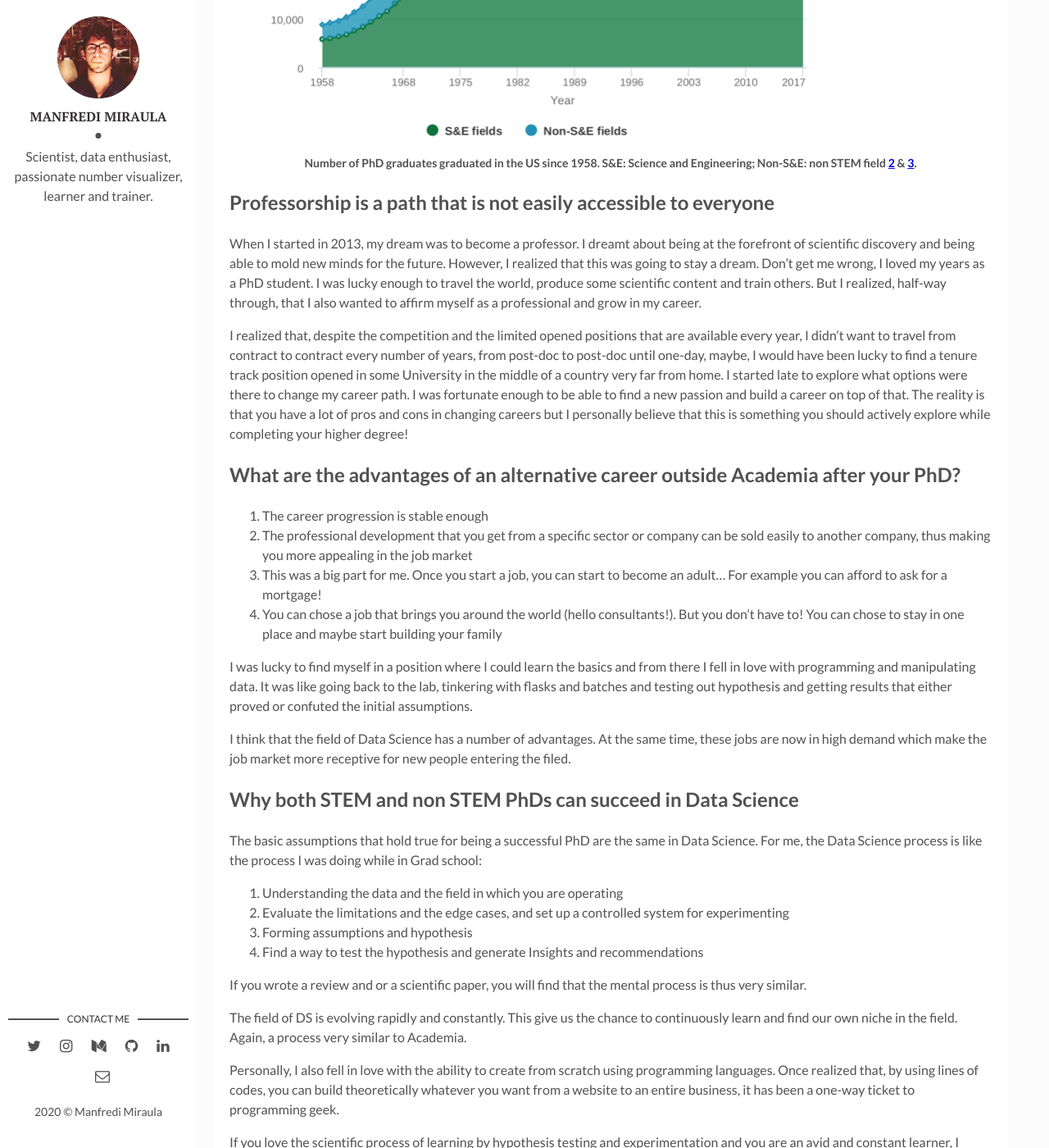
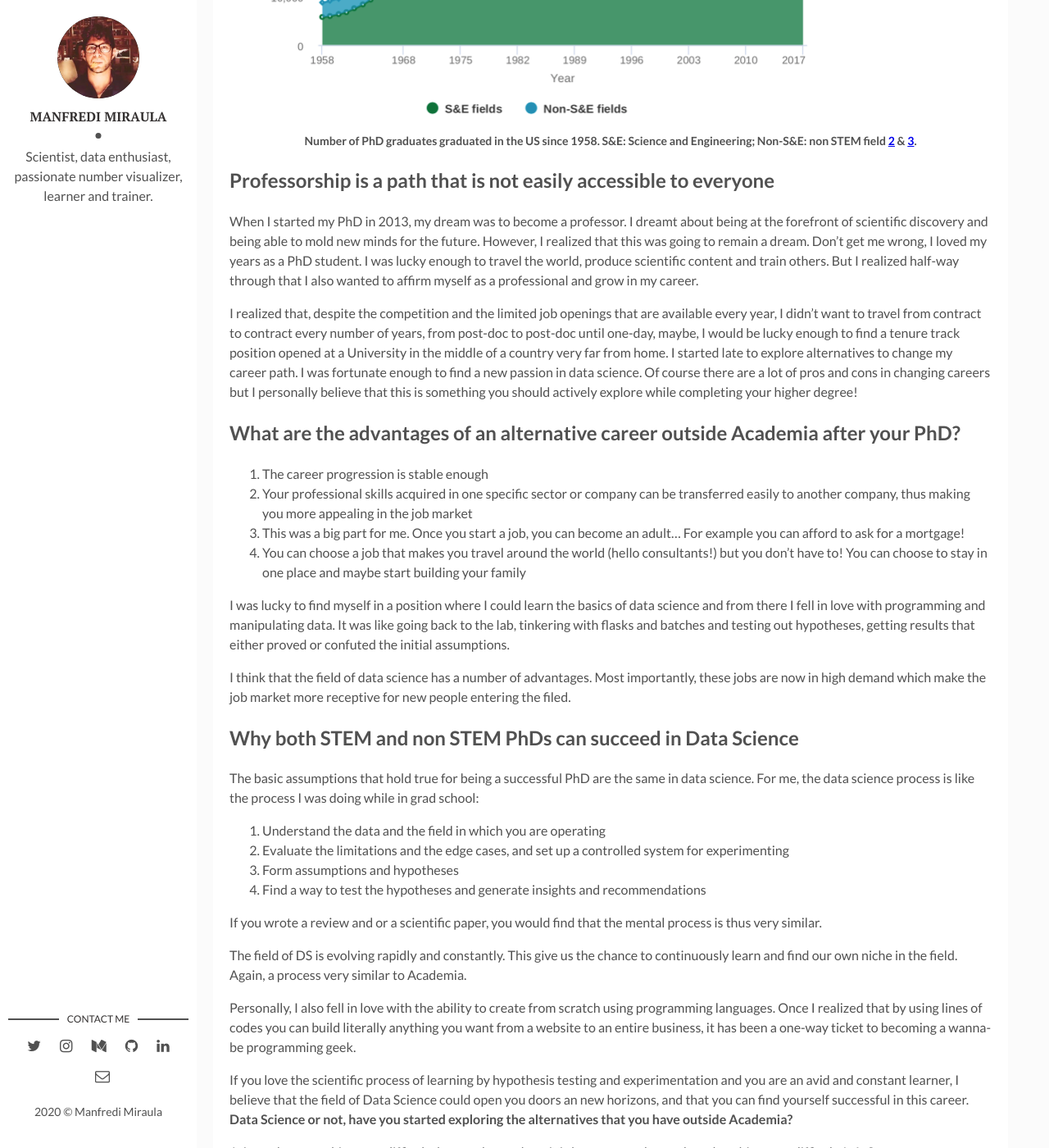
Before and after one commit to manfredimiraula/manfredimiraula.com, a Jekyll site: the page built from _posts/2020-07-06-exploring-career-changes-during-a-phd.markdown, in a window 1280 px wide and 1400 px high, scrolled down 1279 px. Shown: the whole window at 82% size. Built offline with Jekyll 4.4.1, drawn with Linux system fonts in a browser that asks for light colours; comment, search, counter and statistics services are not loaded; some of the changed text lies outside the part shown.

Commit message:
post fix

```diff
--- a/_posts/2020-07-06-exploring-career-changes-during-a-phd.markdown
+++ b/_posts/2020-07-06-exploring-career-changes-during-a-phd.markdown
@@ -10,47 +10,47 @@
 ---
 
 
-# Only 0.45% of science PhDs that graduate every year will ever become professors. You better start looking for alternatives.
+## Only 0.45% of science PhDs that graduate every year will ever become professors. You better start looking for alternatives.
 
-If you are attending a PhD programme, chances are you consider yourself quite smart. Most likely you are very dedicated and you possess the grit to go through an intense and challenging path… But do you really think you are part of the 0.45% [1]?
+If you are attending a PhD programme, chances are you consider yourself quite smart. Most likely you are very dedicated and you possess the grit to go down an intense and challenging path… But do you really think you are part of the 0.45% [1]?
 
-The number of doctoral degree awarded has more than doubled since between 2000 and 2018. The academic job market that keeps shrinking and becoming more and more competitive, the opportunities for the “average” PhD, to carve their path to professorship is slimmer than ever.
+The number of doctoral degrees awarded has more than doubled since between 2000 and 2018. In the academic job market that keeps shrinking and is becoming more and more competitive, the opportunities for the “average” PhD to carve their path to professorship is slimmer than ever.
 
 
 ![The number of PhD graduated in the US since 1958](assets/img/2020-07-06-exploring-career-changes-during-a-phd/number-phd.png)*Number of PhD graduates graduated in the US since 1958. S&E: Science and Engineering; Non-S&E: non STEM field [2] & [3].*
 
 ## Professorship is a path that is not easily accessible to everyone
 
-When I started in 2013, my dream was to become a professor. I dreamt about being at the forefront of scientific discovery and being able to mold new minds for the future. However, I realized that this was going to stay a dream. Don’t get me wrong, I loved my years as a PhD student. I was lucky enough to travel the world, produce some scientific content and train others. But I realized, half-way through, that I also wanted to affirm myself as a professional and grow in my career.
+When I started my PhD in 2013, my dream was to become a professor. I dreamt about being at the forefront of scientific discovery and being able to mold new minds for the future. However, I realized that this was going to remain a dream. Don’t get me wrong, I loved my years as a PhD student. I was lucky enough to travel the world, produce scientific content and train others. But I realized half-way through that I also wanted to affirm myself as a professional and grow in my career.
 
-I realized that, despite the competition and the limited opened positions that are available every year, I didn’t want to travel from contract to contract every number of years, from post-doc to post-doc until one-day, maybe, I would have been lucky to find a tenure track position opened in some University in the middle of a country very far from home. I started late to explore what options were there to change my career path. I was fortunate enough to be able to find a new passion and build a career on top of that. The reality is that you have a lot of pros and cons in changing careers but I personally believe that this is something you should actively explore while completing your higher degree!
+I realized that, despite the competition and the limited job openings that are available every year, I didn’t want to travel from contract to contract every number of years, from post-doc to post-doc until one-day, maybe, I would be lucky enough to find a tenure track position opened at a University in the middle of a country very far from home. I started late to explore alternatives to change my career path. I was fortunate enough to find a new passion in data science. Of course there are a lot of pros and cons in changing careers but I personally believe that this is something you should actively explore while completing your higher degree!
 
 ## What are the advantages of an alternative career outside Academia after your PhD?
 
 1. The career progression is stable enough
-2. The professional development that you get from a specific sector or company can be sold easily to another company, thus making you more appealing in the job market
-3. This was a big part for me. Once you start a job, you can start to become an adult… For example you can afford to ask for a mortgage!
-4. You can chose a job that brings you around the world (hello consultants!). But you don’t have to! You can chose to stay in one place and maybe start building your family
+2. Your professional skills acquired in one specific sector or company can be transferred easily to another company, thus making you more appealing in the job market
+3. This was a big part for me. Once you start a job, you can become an adult… For example you can afford to ask for a mortgage!
+4. You can choose a job that makes you travel around the world (hello consultants!) but you don’t have to! You can choose to stay in one place and maybe start building your family
 
-I was lucky to find myself in a position where I could learn the basics and from there I fell in love with programming and manipulating data. It was like going back to the lab, tinkering with flasks and batches and testing out hypothesis and getting results that either proved or confuted the initial assumptions.
+I was lucky to find myself in a position where I could learn the basics of data science and from there I fell in love with programming and manipulating data. It was like going back to the lab, tinkering with flasks and batches and testing out hypotheses, getting results that either proved or confuted the initial assumptions.
 
-I think that the field of Data Science has a number of advantages. At the same time, these jobs are now in high demand which make the job market more receptive for new people entering the filed.
+I think that the field of data science has a number of advantages. Most importantly, these jobs are now in high demand which make the job market more receptive for new people entering the filed.
 
 ## Why both STEM and non STEM PhDs can succeed in Data Science
-The basic assumptions that hold true for being a successful PhD are the same in Data Science. For me, the Data Science process is like the process I was doing while in Grad school:
+The basic assumptions that hold true for being a successful PhD are the same in data science. For me, the data science process is like the process I was doing while in grad school:
 
-1. Understanding the data and the field in which you are operating
+1. Understand the data and the field in which you are operating
 2. Evaluate the limitations and the edge cases, and set up a controlled system for experimenting
-3. Forming assumptions and hypothesis
-4. Find a way to test the hypothesis and generate Insights and recommendations
+3. Form assumptions and hypotheses
+4. Find a way to test the hypotheses and generate insights and recommendations
 
-If you wrote a review and or a scientific paper, you will find that the mental process is thus very similar.
+If you wrote a review and or a scientific paper, you would find that the mental process is thus very similar.
 
 The field of DS is evolving rapidly and constantly. This give us the chance to continuously learn and find our own niche in the field. Again, a process very similar to Academia.
 
-Personally, I also fell in love with the ability to create from scratch using programming languages. Once realized that, by using lines of codes, you can build theoretically whatever you want from a website to an entire business, it has been a one-way ticket to programming geek.
+Personally, I also fell in love with the ability to create from scratch using programming languages. Once I realized that by using lines of codes you can build literally anything you want from a website to an entire business, it has been a one-way ticket to becoming a wanna-be programming geek.
 
-If you love the scientific process of learning by hypothesis testing and experimentation and you are an avid and constant learner, I believe that the field of Data Science could open you its doors and you can find yourself successful in this career. **Data Science or not, have you started exploring the alternatives that you have outside Academia?**
+If you love the scientific process of learning by hypothesis testing and experimentation and you are an avid and constant learner, I believe that the field of Data Science could open you doors an new horizons, and that you can find yourself successful in this career. **Data Science or not, have you started exploring the alternatives that you have outside Academia?**
 
 *It is not because things are difficult that we do not dare; it is because we do not dare that things are difficult.*. L.A. Seneca
 
```
Also changed, not shown: 1 other file.
